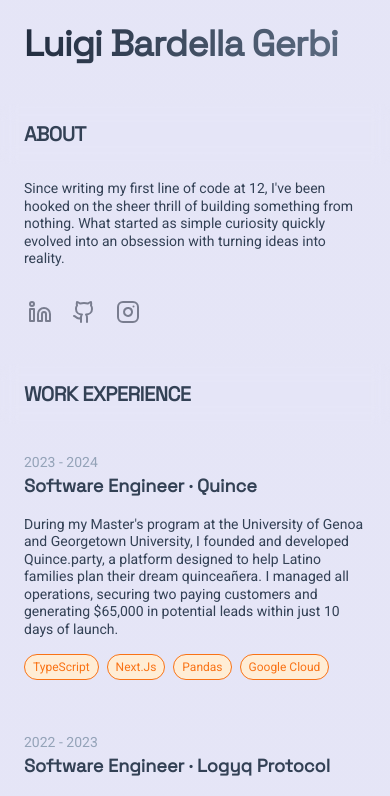
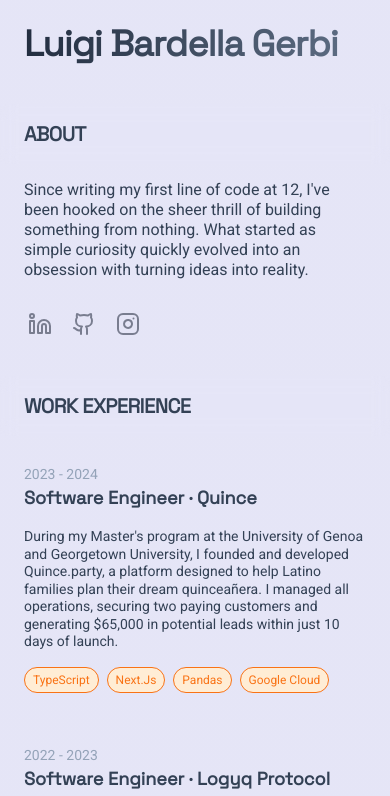
Before and after one commit to twotimesgi/portfolio, a Next.js app: page / in a window 390 px wide. Shown: the top 796 px of the page. Built offline with nearby package versions, Linux system fonts and the light colour scheme.

Commit message:
font sized

```diff
--- a/src/app/components/Content.tsx
+++ b/src/app/components/Content.tsx
@@ -5,7 +5,7 @@ import GenoaES from "./GenoaES";
 import Hackathons from "./Hackathons";
 const Content = () => {
     return (
-        <main className="ffade-left pt-5 sm:pt-24 lg:w-1/2 lg:py-24 text-sm ">
+        <main className="ffade-left pt-5 sm:pt-24 lg:w-1/2 lg:py-24 text-md ">
             {/* <Bio/> */}
             <WorkExperience/>
             <Projects/>
--- a/src/app/components/Header.tsx
+++ b/src/app/components/Header.tsx
@@ -11,7 +11,7 @@ const Header = () => {
 
             <h2 className="font-bold mt-5 text-xl tracking-tight text-slate-700 sm:text-2xl uppercase sticky top-0 z-20 w-screen px-6 py-4 backdrop-blur sm:hidden">
 About            </h2>
-                <p className="mt-4 sm:text-xl text-sm leading-tight px-6 ">
+                <p className="mt-4 sm:text-xl text-md leading-tight px-6 ">
                 Since writing my first line of code at 12, I&apos;ve been hooked on the sheer thrill of building something from nothing. What started as simple curiosity quickly evolved into an obsession with turning ideas into reality.
                 </p>
             </div>
```
